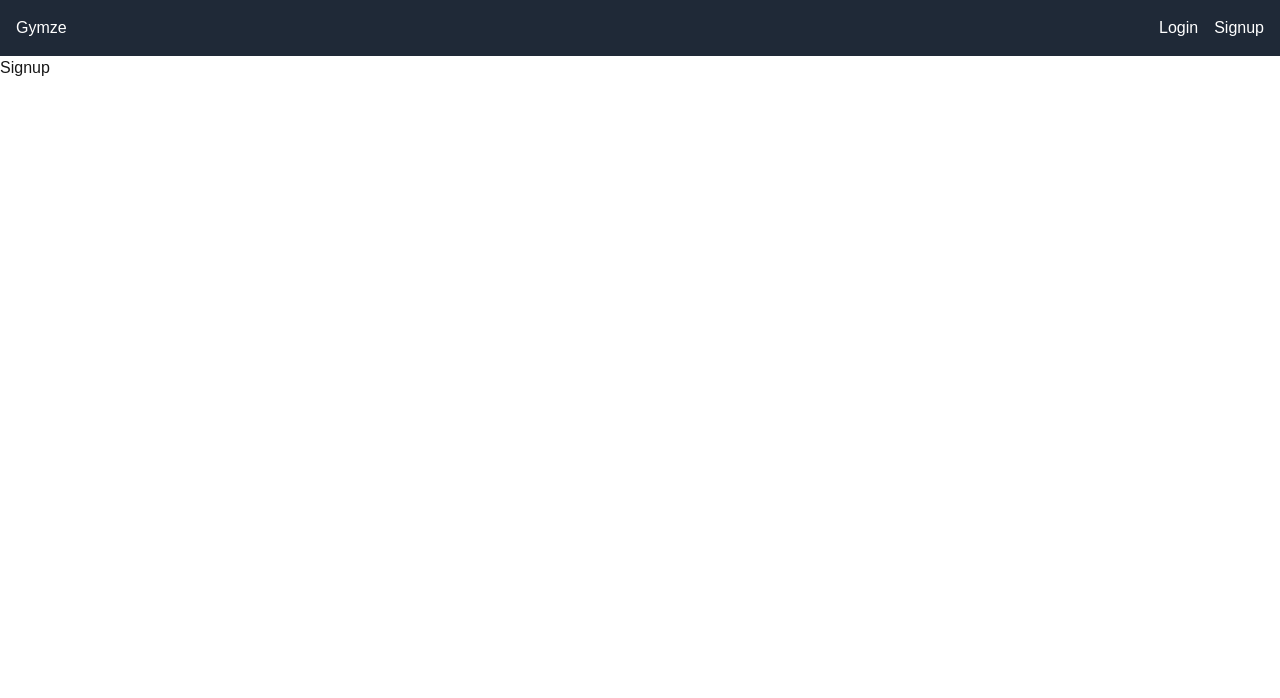
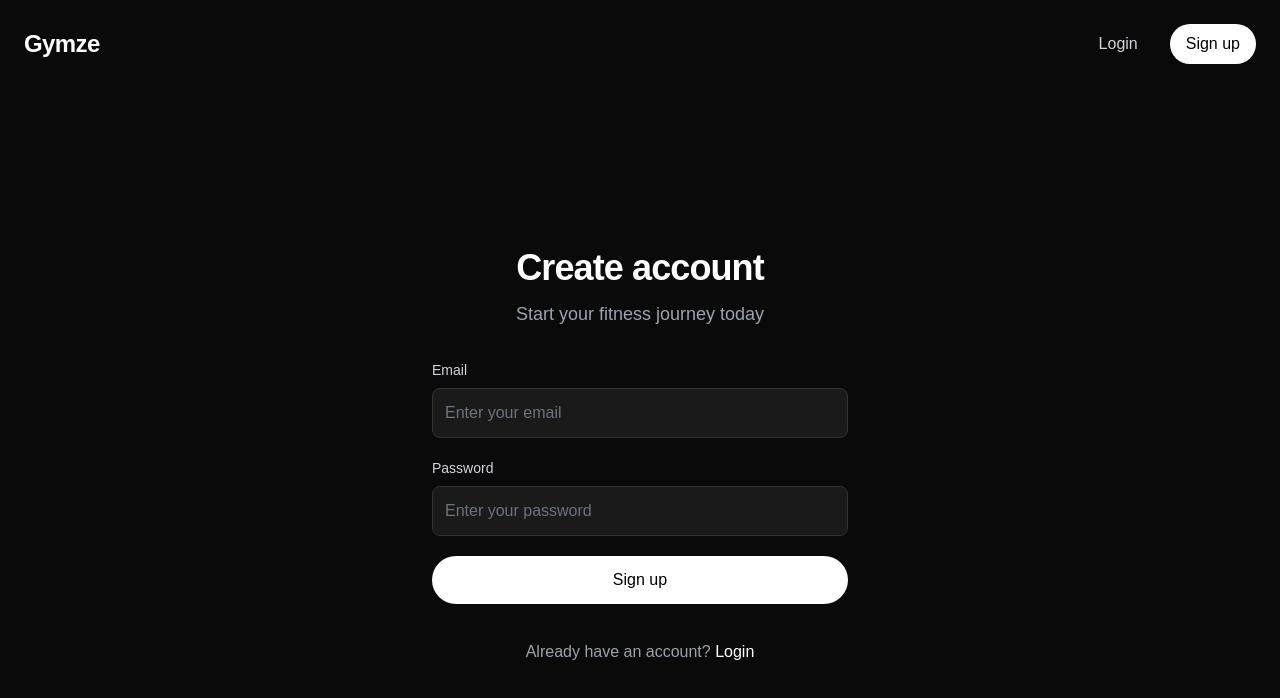
Before and after one commit to dipeshpandit12/gymze, a Next.js app: page /signup in a window 1280 px wide. Shown: the top 698 px of the page. Built offline with nearby package versions, Linux system fonts and the light colour scheme.

Commit message:
feat: designed the login & signup page

```diff
--- a/app/(auth)/login/page.tsx
+++ b/app/(auth)/login/page.tsx
@@ -1,7 +1,100 @@
+"use client";
+import { useState } from "react";
+import Link from "next/link";
+import { useRouter } from "next/navigation";
+
 export default function Login() {
+    const [email, setEmail] = useState("");
+    const [password, setPassword] = useState("");
+    const router = useRouter();
+
+    const handleSubmit = async (e: React.FormEvent<HTMLFormElement>) => {
+        e.preventDefault();
+        try {
+            const response = await fetch("/api/auth/login", {
+                method: "POST",
+                body: JSON.stringify({ email, password }),
+            });
+            if (response.ok) {
+                const data = await response.json();
+                console.log(data);
+                router.push("/dashboard");
+            } else {
+                console.error("Login failed");
+            }
+        } catch (error) {
+            console.error("Login failed", error);
+        }
+    }
+
     return (
-        <div>
-            <h1>Login</h1>
+        <div className="h-[calc(100vh-64px)] bg-[#0A0A0A] text-white overflow-hidden">
+            <div className="container mx-auto px-4 flex flex-col justify-center items-center h-full max-w-md">
+                {/* Header */}
+                <div className="text-center mb-8 w-full">
+                    <h1 className="text-3xl md:text-4xl font-bold tracking-tight mb-3">
+                        Welcome back
+                    </h1>
+                    <p className="text-gray-400 text-base md:text-lg">
+                        Login to continue your fitness journey
+                    </p>
+                </div>
+
+                {/* Form */}
+                <form onSubmit={handleSubmit} className="w-full space-y-5">
+                    <div className="space-y-2">
+                        <label htmlFor="email" className="block text-sm text-gray-300">
+                            Email
+                        </label>
+                        <input
+                            id="email"
+                            type="email"
+                            placeholder="Enter your email"
+                            value={email}
+                            onChange={(e) => setEmail(e.target.value)}
+                            className="w-full p-3 rounded-lg bg-[#1A1A1A] border border-[#333333]
+                                     text-white placeholder-gray-500 focus:outline-none focus:border-blue-500
+                                     transition-colors"
+                        />
+                    </div>
+
+                    <div className="space-y-2">
+                        <label htmlFor="password" className="block text-sm text-gray-300">
+                            Password
+                        </label>
+                        <input
+                            id="password"
+                            type="password"
+                            placeholder="Enter your password"
+                            value={password}
+                            onChange={(e) => setPassword(e.target.value)}
+                            className="w-full p-3 rounded-lg bg-[#1A1A1A] border border-[#333333]
+                                     text-white placeholder-gray-500 focus:outline-none focus:border-blue-500
+                                     transition-colors"
+                        />
+                    </div>
+
+                    <button
+                        type="submit"
+                        className="w-full bg-white text-black font-medium p-3 rounded-full
+                                 hover:opacity-90 transition-opacity"
+                    >
+                        Login
+                    </button>
+
+                    <div className="text-center pt-4">
+                        <p className="text-gray-400">
+                            Don&apos;t have an account?{' '}
+                            <Link
+                                href="/signup"
+                                className="text-white hover:text-blue-400 transition-colors"
+                            >
+                                Sign up
+                            </Link>
+                        </p>
+                    </div>
+                </form>
+            </div>
         </div>
     )
 }
--- a/app/(auth)/signup/page.tsx
+++ b/app/(auth)/signup/page.tsx
@@ -1,5 +1,98 @@
+"use client";
+import { useState } from "react";
+import { useRouter } from "next/navigation";
+import Link from "next/link";
+
 export default function Signup() {
-    return <div>
-        <h1>Signup</h1>
-    </div>
+    const [email, setEmail] = useState("");
+    const [password, setPassword] = useState("");
+    const router = useRouter();
+
+    const handleSubmit = async (e: React.FormEvent<HTMLFormElement>) => {
+        e.preventDefault();
+        try{
+            const response = await fetch("/api/auth/signup", {
+                method: "POST",
+                body: JSON.stringify({ email, password }),
+            });
+            if(response.ok){
+                const data = await response.json();
+                console.log(data);
+                router.push("/login");
+            }else{
+                console.error("Signup failed");
+            }
+        }catch(error){
+            console.error("Signup failed", error);
+        }
+    }
+
+    return (
+        <div className="h-[calc(100vh-64px)] bg-[#0A0A0A] text-white overflow-hidden">
+            <div className="container mx-auto px-4 flex flex-col justify-center items-center h-full max-w-md">
+                <div className="text-center mb-8 w-full">
+                    <h1 className="text-3xl md:text-4xl font-bold tracking-tight mb-3">
+                        Create account
+                    </h1>
+                    <p className="text-gray-400 text-base md:text-lg">
+                        Start your fitness journey today
+                    </p>
+                </div>
+
+                <form onSubmit={handleSubmit} className="w-full space-y-5">
+                    <div className="space-y-2">
+                        <label htmlFor="email" className="block text-sm text-gray-300">
+                            Email
+                        </label>
+                        <input
+                            id="email"
+                            type="email"
+                            placeholder="Enter your email"
+                            value={email}
+                            onChange={(e) => setEmail(e.target.value)}
+                            className="w-full p-3 rounded-lg bg-[#1A1A1A] border border-[#333333]
+                                     text-white placeholder-gray-500 focus:outline-none focus:border-blue-500
+                                     transition-colors"
+                        />
+                    </div>
+
+                    <div className="space-y-2">
+                        <label htmlFor="password" className="block text-sm text-gray-300">
+                            Password
+                        </label>
+                        <input
+                            id="password"
+                            type="password"
+                            placeholder="Enter your password"
+                            value={password}
+                            onChange={(e) => setPassword(e.target.value)}
+                            className="w-full p-3 rounded-lg bg-[#1A1A1A] border border-[#333333]
+                                     text-white placeholder-gray-500 focus:outline-none focus:border-blue-500
+                                     transition-colors"
+                        />
+                    </div>
+
+                    <button
+                        type="submit"
+                        className="w-full bg-white text-black font-medium p-3 rounded-full
+                                 hover:opacity-90 transition-opacity"
+                    >
+                        Sign up
+                    </button>
+
+                    <div className="text-center pt-4">
+                        <p className="text-gray-400">
+                            Already have an account?{' '}
+                            <Link
+                                href="/login"
+                                className="text-white hover:text-blue-400 transition-colors"
+                            >
+                                Login
+                            </Link>
+                        </p>
+                    </div>
+                </form>
+            </div>
+        </div>
+    )
 }
--- /dev/null
+++ b/app/api/auth/login/route.js
@@ -0,0 +1,8 @@
+
+import { NextResponse } from "next/server";
+
+export async function POST(req) {
+    const { email, password } = await req.json();
+    console.log(email, password);
+    return NextResponse.json({ message: "Login successful" });
+}
--- /dev/null
+++ b/app/api/auth/signup/route.js
@@ -0,0 +1,7 @@
+import { NextResponse } from "next/server";
+
+export async function POST(req) {
+    const { email, password } = await req.json();
+    console.log(email, password);
+    return NextResponse.json({ message: "Signup successful" });
+}
--- /dev/null
+++ b/app/dashboard/page.tsx
@@ -0,0 +1,5 @@
+export default function Dashboard() {
+    return <div>
+        <h1>you are in the dashboard</h1>
+    </div>
+}
--- a/app/layout.tsx
+++ b/app/layout.tsx
@@ -24,6 +24,9 @@ export default function RootLayout({
 }>) {
   return (
     <html lang="en">
+      <head>
+        <meta name="viewport" content="width=device-width, initial-scale=1.0" />
+      </head>
       <body
         className={`${geistSans.variable} ${geistMono.variable} antialiased`}
       >
--- a/app/page.tsx
+++ b/app/page.tsx
@@ -1,7 +1,7 @@
 export default function Home() {
   return (
-      <div>
-        <h1>Hello World</h1>
-      </div>
+    <div className="container mx-auto px-4 max-w-screen-xl">
+      <h1 className="text-2xl md:text-4xl font-bold my-4">you are in the home page</h1>
+    </div>
   );
 }
--- a/components/Navbar.tsx
+++ b/components/Navbar.tsx
@@ -2,11 +2,23 @@ import Link from "next/link";
 
 export default function Navbar() {
     return (
-        <nav className="flex justify-between items-center p-4 bg-gray-800 text-white">
-            <Link href="/">Gymze</Link>
+        <nav className="flex justify-between items-center p-4 md:p-6 bg-[#0A0A0A] text-white">
+            <Link href="/" className="text-2xl font-bold tracking-tight hover:opacity-80 transition-opacity">
+                Gymze
+            </Link>
             <div className="flex gap-4">
-                <Link href="/login">Login</Link>
-                <Link href="/signup">Signup</Link>
+                <Link
+                    href="/login"
+                    className="px-4 py-2 text-gray-300 hover:text-white transition-colors rounded-full hover:bg-[#1A1A1A]"
+                >
+                    Login
+                </Link>
+                <Link
+                    href="/signup"
+                    className="px-4 py-2 bg-white text-black font-medium rounded-full hover:opacity-90 transition-opacity"
+                >
+                    Sign up
+                </Link>
             </div>
         </nav>
     )
```
